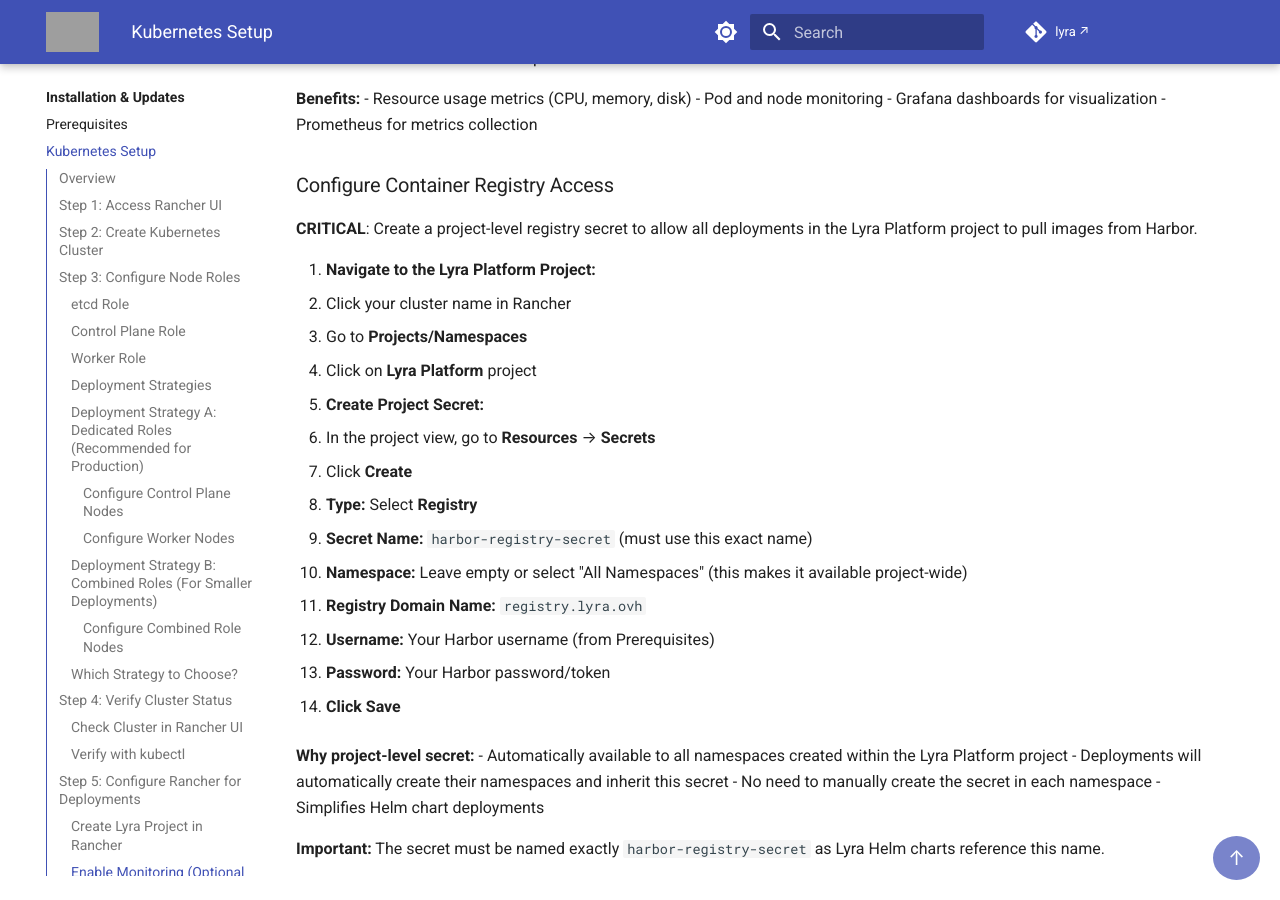
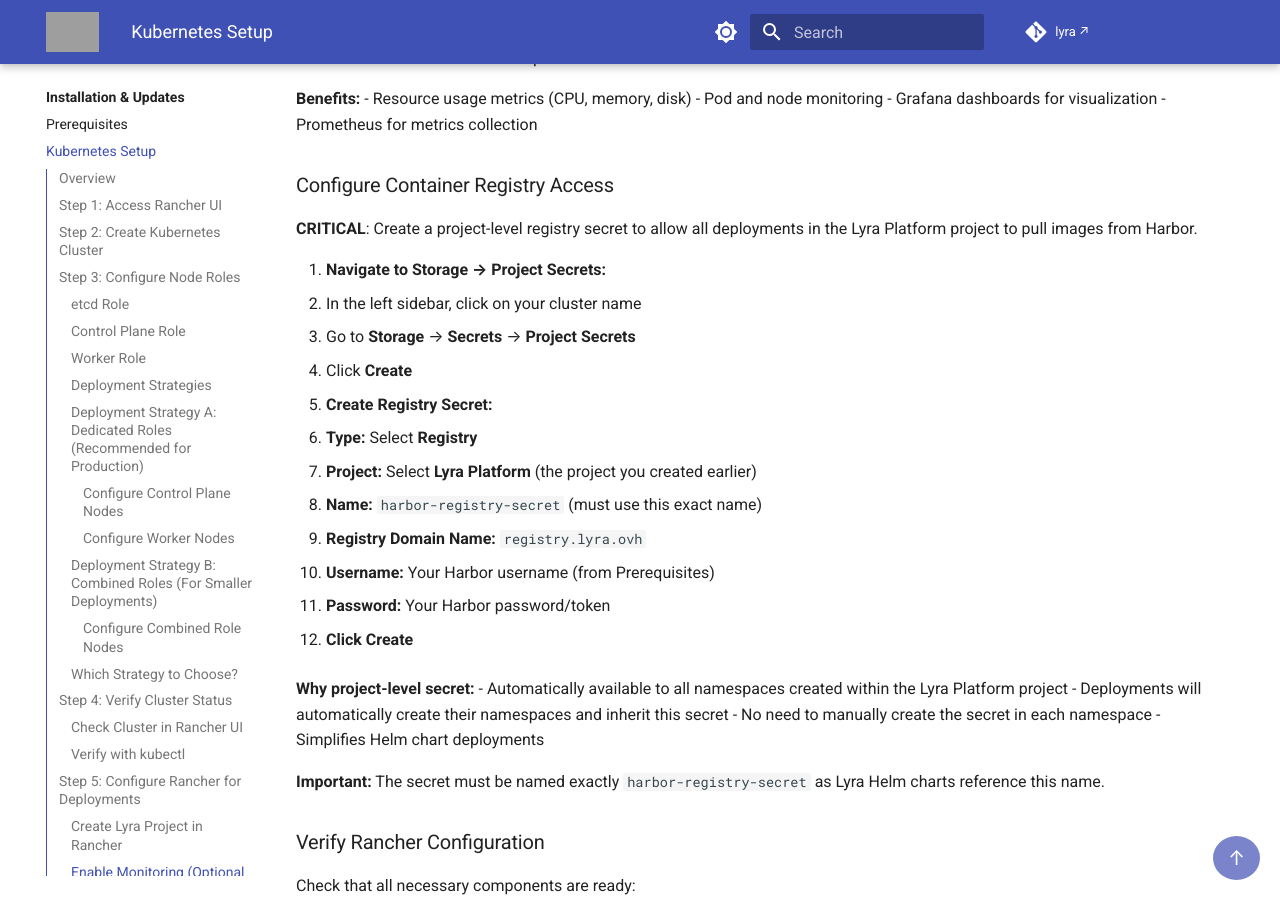
Before and after one commit to amreinch/lyra-docs, an MkDocs documentation site: the page built from docs/installation/kubernetes-setup.md, in a window 1280 px wide and 900 px high, scrolled down 8203 px. Built offline with MkDocs 1.6.1 and Material for MkDocs 9.7.7, drawn with Linux system fonts in a browser that asks for light colours; comment, search, counter and statistics services are not loaded; grey boxes are pictures that could not be loaded.

Commit message:
Update registry secret navigation path to Storage → Project Secrets
- Corrected navigation: Cluster → Storage → Secrets → Project Secrets
- Must select Lyra Platform project when creating secret
- Changed button text from 'Save' to 'Create' for accuracy

```diff
--- a/docs/installation/kubernetes-setup.md
+++ b/docs/installation/kubernetes-setup.md
@@ -393,22 +393,20 @@ After cluster creation, configure Rancher settings required for application depl
 
 **CRITICAL**: Create a project-level registry secret to allow all deployments in the Lyra Platform project to pull images from Harbor.
 
-1. **Navigate to the Lyra Platform Project:**
-   - Click your cluster name in Rancher
-   - Go to **Projects/Namespaces**
-   - Click on **Lyra Platform** project
+1. **Navigate to Storage → Project Secrets:**
+   - In the left sidebar, click on your cluster name
+   - Go to **Storage** → **Secrets** → **Project Secrets**
+   - Click **Create**
 
-2. **Create Project Secret:**
-   - In the project view, go to **Resources** → **Secrets**
-   - Click **Create**
+2. **Create Registry Secret:**
    - **Type:** Select **Registry**
-   - **Secret Name:** `harbor-registry-secret` (must use this exact name)
-   - **Namespace:** Leave empty or select "All Namespaces" (this makes it available project-wide)
+   - **Project:** Select **Lyra Platform** (the project you created earlier)
+   - **Name:** `harbor-registry-secret` (must use this exact name)
    - **Registry Domain Name:** `registry.lyra.ovh`
    - **Username:** Your Harbor username (from Prerequisites)
    - **Password:** Your Harbor password/token
 
-3. **Click Save**
+3. **Click Create**
 
 **Why project-level secret:**
 - Automatically available to all namespaces created within the Lyra Platform project
```
